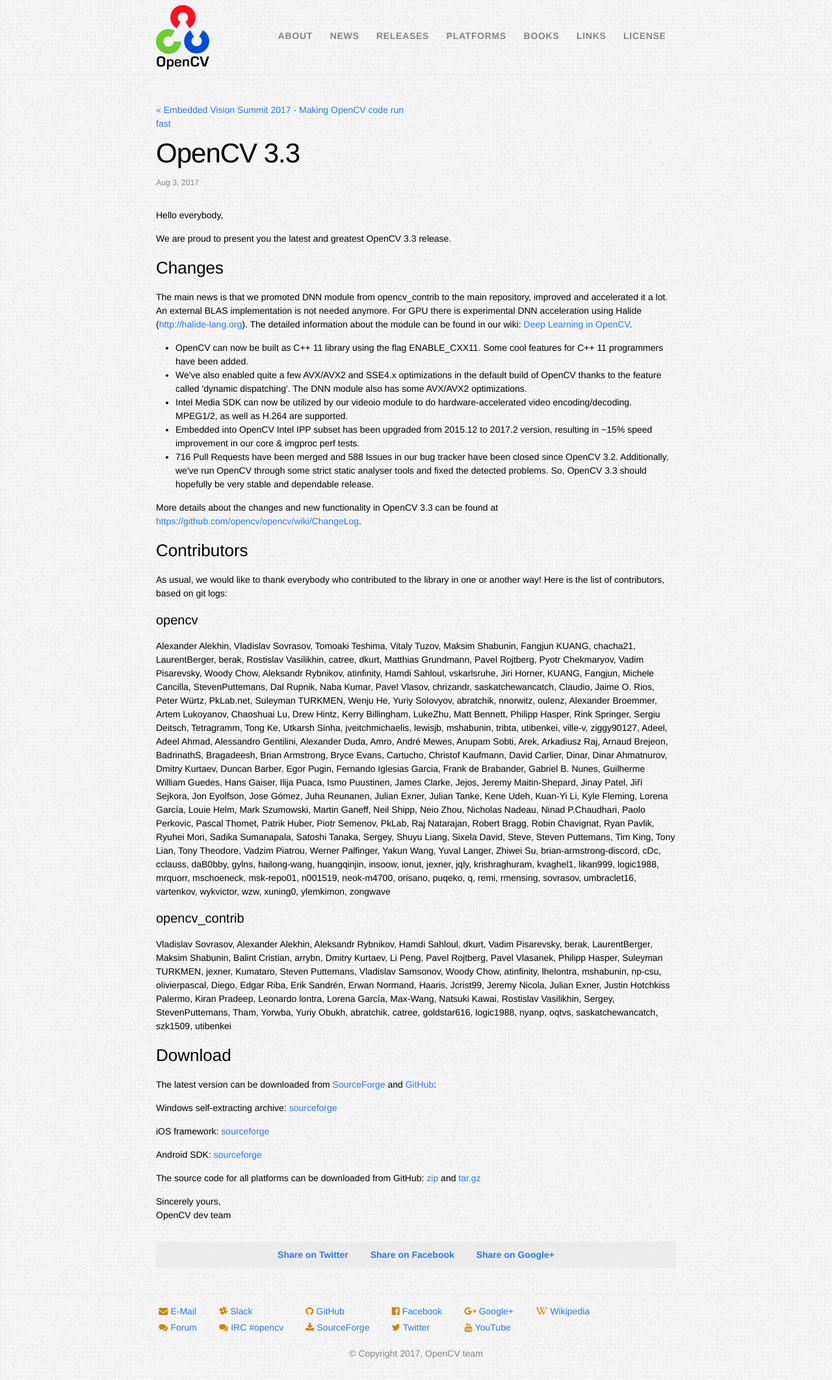
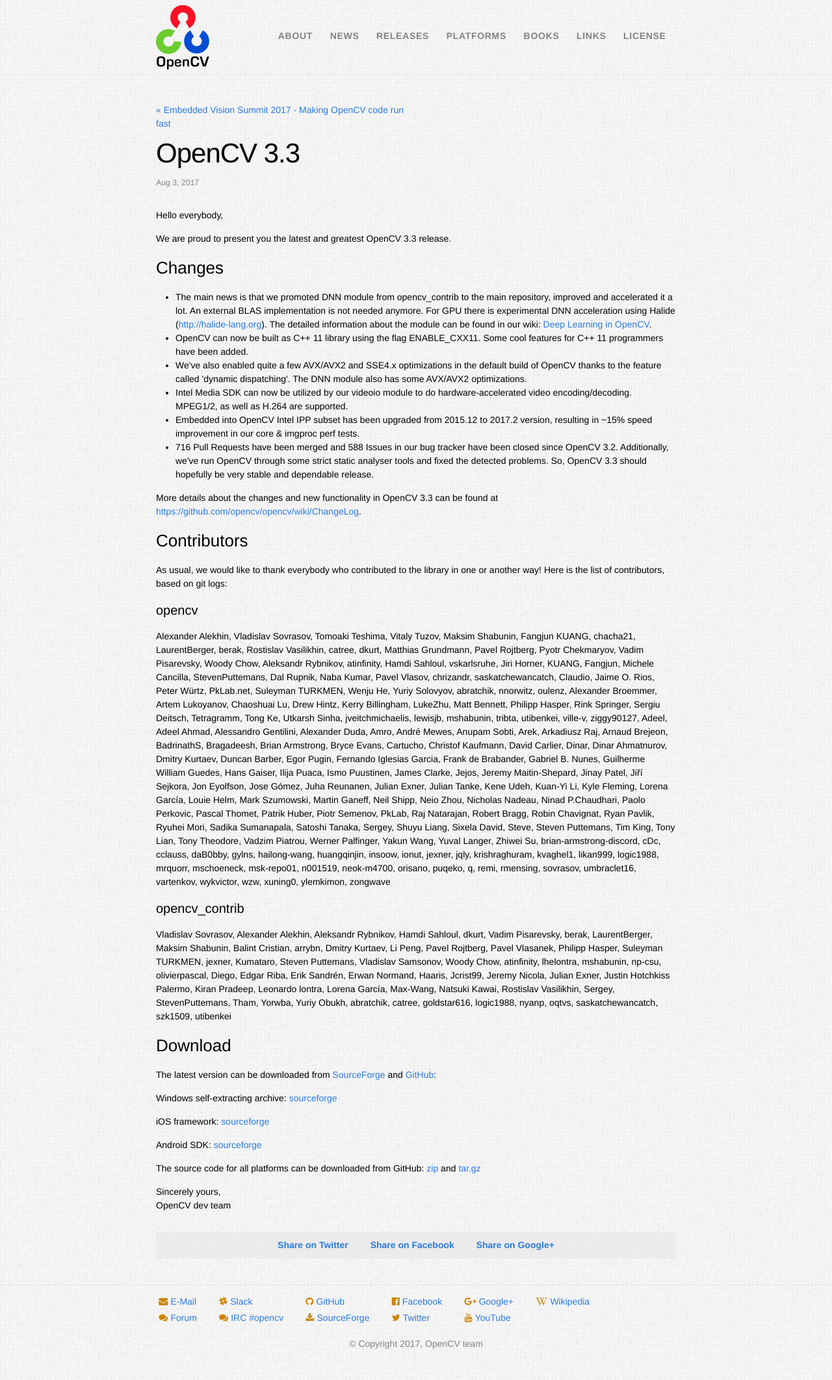
Before and after one commit to opencv-infrastructure/opencv.org, a Jekyll site: the page built from _posts/2017-08-03-opencv-3-3.html, in a window 1280 px wide. Shown: the whole page at 65% size. Built offline with Jekyll 4.4.1, drawn with Linux system fonts in a browser that asks for light colours.

Commit message:
fixup! Add 3.3.0 and 2.4.13.3 releases

```diff
--- a/_posts/2017-08-03-opencv-3-3.html
+++ b/_posts/2017-08-03-opencv-3-3.html
@@ -13,9 +13,9 @@
 
 <h3>Changes</h3>
 
-<p>The main news is that we promoted DNN module from opencv_contrib to the main repository, improved and accelerated it a lot. An external BLAS implementation is not needed anymore. For GPU there is experimental DNN acceleration using Halide (<a href="http://halide-lang.org">http://halide-lang.org</a>). The detailed information about the module can be found in our wiki: <a href="{{ site.link_wiki }}/Deep-Learning-in-OpenCV">Deep Learning in OpenCV</a>.</p>
 
 <ul>
+    <li>The main news is that we promoted DNN module from opencv_contrib to the main repository, improved and accelerated it a lot. An external BLAS implementation is not needed anymore. For GPU there is experimental DNN acceleration using Halide (<a href="http://halide-lang.org">http://halide-lang.org</a>). The detailed information about the module can be found in our wiki: <a href="{{ site.link_wiki }}/Deep-Learning-in-OpenCV">Deep Learning in OpenCV</a>.</li>
 
     <li>OpenCV can now be built as C++ 11 library using the flag ENABLE_CXX11. Some cool features for C++ 11 programmers have been added.</li>
 
```
